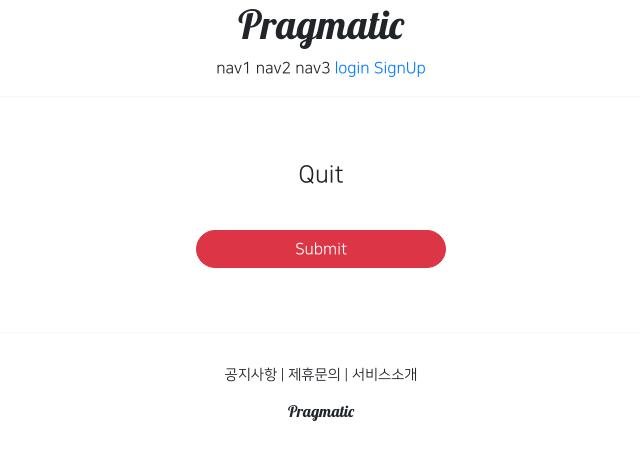
After one commit to gennie-kr/pragmatic, a Django app: template accountapp/templates/accountapp/delete.html in a window 1280 px wide. The commit adds this page. Shown: the top 460 px of the page, without its empty margins (319-959 px from the left). Run offline with Django 5.2, Linux system fonts and the light colour scheme; the template is opened without the code that fills it, so the values that code supplies are empty; some libraries are stand-ins or nearby versions.

Commit message:
django course 26 commit

```diff
--- /dev/null
+++ b/accountapp/templates/accountapp/delete.html
@@ -0,0 +1,16 @@
+{% extends 'base.html' %}
+
+{% block content %}
+
+    <div style="text-align: center; max-width: 500px; margin: 4rem auto">
+        <div class="mb-4">
+            <h4>Quit</h4>
+        </div>
+
+        <form action="{% url 'accountapp:delete' pk=user.pk %}" method="post">
+            {% csrf_token %}
+            <input type="submit" class="btn btn-danger rounded-pill col-6 mt-3">
+        </form>
+    </div>
+
+{% endblock %}
--- a/accountapp/templates/accountapp/detail.html
+++ b/accountapp/templates/accountapp/detail.html
@@ -17,6 +17,12 @@
                     Change Info
                 </p>
             </a>
+            <a href="{% url 'accountapp:delete' pk=user.pk %}">
+                <p>
+                    Quit
+                </p>
+            </a>
+
             {% endif %}
         </div>
     </div>
--- a/accountapp/urls.py
+++ b/accountapp/urls.py
@@ -1,6 +1,6 @@
 from django.contrib.auth.views import LoginView, LogoutView
 from django.urls import path
-from accountapp.views import hello_world, AccountCreateView, AccountDetailView, AccountUpdateView
+from accountapp.views import hello_world, AccountCreateView, AccountDetailView, AccountUpdateView, AccountDeleteView
 
 app_name = "accountapp"
 
@@ -12,4 +12,6 @@ urlpatterns = [
     path('create/', AccountCreateView.as_view(), name='create'),
     path('detail/<int:pk>', AccountDetailView.as_view(), name='detail'),
     path('update/<int:pk>', AccountUpdateView.as_view(), name='update'),
+    path('delete/<int:pk>', AccountDeleteView.as_view(), name='delete'),
+
 ]
--- a/templates/header.html
+++ b/templates/header.html
@@ -7,13 +7,17 @@
             <span>nav1</span>
             <span>nav2</span>
             <span>nav3</span>
+
             {% if not user.is_authenticated %}
+
             <a href="{% url 'accountapp:login' %}?next={{ request.path }}">
                 <span>login</span>
             </a>
+            <a href="{% url 'accountapp:create' %}">
+                <span>SignUp</span>
+            </a>
+
             {% else %}
-
-
             <a href="{% url 'accountapp:detail' pk=user.pk %}">
                 <span>Mypage</span>
             </a>
```
Also changed, not shown: accountapp/views.py (+6 -1 lines).
